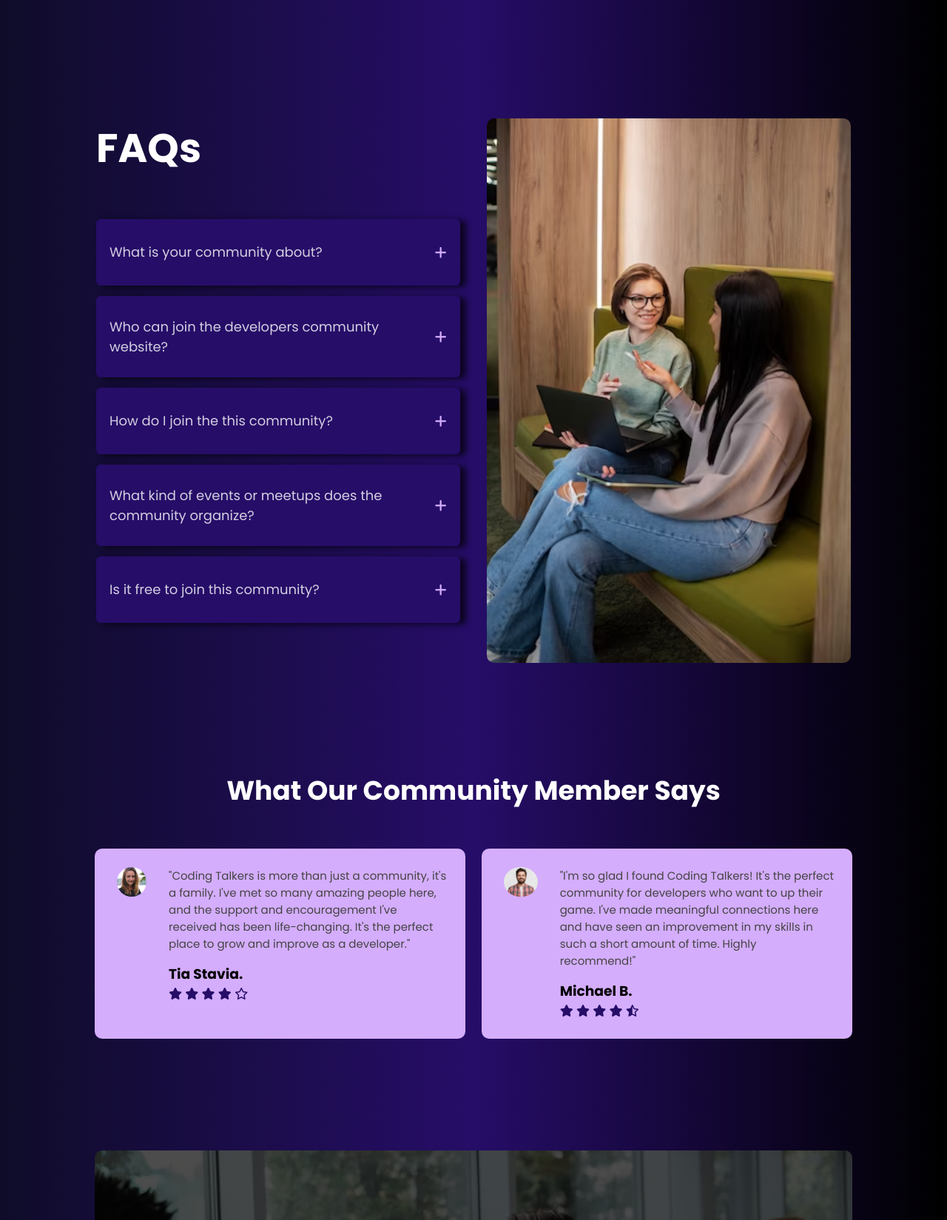
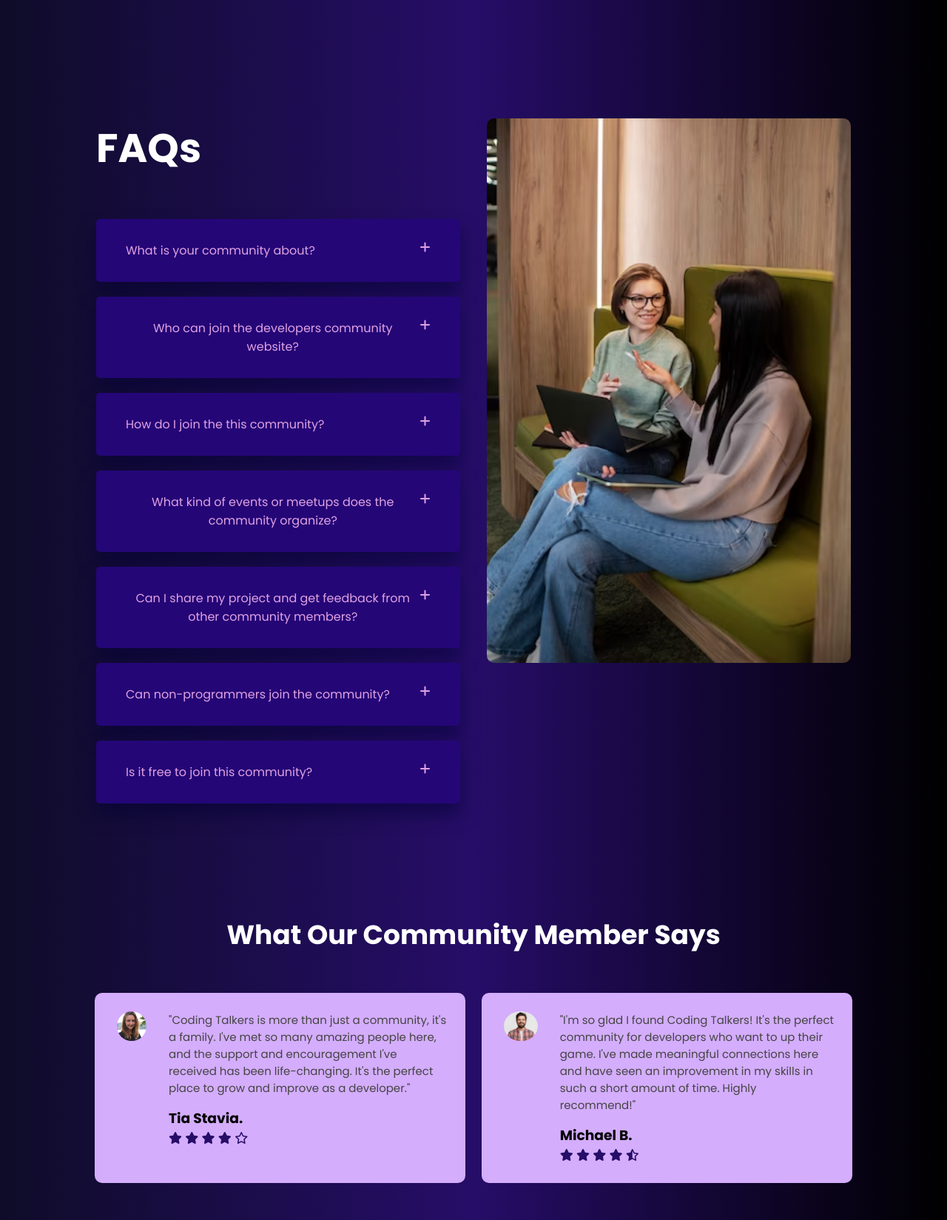
Before and after one commit to neha-nupur/Coding-Talkers, a PHP site: page / in a window 1280 px wide. Shown: the part 2814-4463 px from the top of the page at 74% size. Run offline with PHP 8.4, Linux system fonts and the light colour scheme; some libraries are stand-ins or nearby versions.

Commit message:
accordion added

```diff
--- a/css/styles.css
+++ b/css/styles.css
@@ -437,55 +437,41 @@ video {
   max-width: 600px;
   margin: 0 auto;
 }
-.accordion-item {
-  background-color: #260d68;
-  border-radius: 0.4rem;
-  margin-bottom: 14px;
-  padding: 14px;
-  box-shadow: 0.5rem 2px 0.5rem rgba(0, 0, 0, 0.7);
-}
-.accordion-link {
-  font-size: 18px;
-  color: rgba(255, 255, 255, 0.8);
-  text-decoration: none;
-  background-color: #260d68;
-  width: 100%;
-  display: flex;
-  align-items: center;
-  justify-content: space-between;
-  padding: 14px 4px;
+
+
+.acc-wrapper{
+  background-color: #240677;
+  margin-bottom: 20px;
+  padding: 15px 40px;
+  border-radius: 5px;
+  box-shadow: 0 15px 25px rgba(0, 0, 50, 0.5);
 }
 
-.accordion-link i {
-  color: #d4adfc;
-  padding: 0.5rem;
-}
-.accordion-link .fa-minus {
-  display: none;
+.toggle{
+  width: 100%;
+  background-color: transparent;
+  display: flex;
+  justify-content: space-between;
+  font-size: 16px;
+  color: #e0a2e1;
+  font-weight: 500;
+  border: none;
+  outline: none;
+  cursor: pointer;
+  padding: 15px 0;
 }
 
-.answer {
-  max-height: 0;
+.acc-answer{
+  position: relative;
+  color:#b2b2b2;
+  font-size: 14px;
+  text-align: justify;
+  line-height: 30px;
+  height: 0;
   overflow: hidden;
-  position: relative;
-  background-color: #0c134f;
-  transition: 0.7s;
+  transition: all 1s;
 }
-.answer::before {
-  content: "";
-  position: absolute;
-  width: 0.6rem;
-  height: 90%;
-  background-color: #d4adfc;
-  top: 50%;
-  left: 0;
-  transform: translateY(-50%);
-}
-.answer p {
-  color: rgba(225, 255, 255, 0.6);
-  font-size: 16px;
-  padding: 2rem;
-}
+
 
 /* ------testimonials----- */
 
--- a/index.html
+++ b/index.html
@@ -190,78 +190,96 @@
             <br />
             <div class="faqs-container">
               <div class="accordion">
-                <div class="accordion-item" id="question1">
-                  <a class="accordion-link" href="#question1">
+                <div class="acc-wrapper">
+                  <button class="toggle">
                     What is your community about?
-                    <i class="fa-solid fa-plus"></i>
-                    <i class="fa-solid fa-minus"></i>
-                  </a>
-                  <div class="answer">
+                    <i class="fa-solid fa-plus icon"></i>
+                  </button>
+                  <div class="acc-answer">
                     <p>
-                      Our developers community is a platform for like-minded
-                      individuals to learn, collaborate, and grow together. We
-                      believe that the best way to learn is by doing, and our
-                      community provides a safe and supportive environment for
-                      developers of all levels to work together on projects that
-                      align with their interests.
+                      Our developers community is a platform for like-minded individuals
+                      to learn, collaborate, and grow together. We believe that the best
+                      way to learn is by doing, and our community provides a safe and
+                      supportive environment for developers of all levels to work together
+                      on projects that align with their interests.
                     </p>
                   </div>
                 </div>
-                <div class="accordion-item" id="question2">
-                  <a class="accordion-link" href="#question2">
+                <div class="acc-wrapper">
+                  <button class="toggle">
                     Who can join the developers community website?
-                    <i class="fa-solid fa-plus"></i>
-                    <i class="fa-solid fa-minus"></i>
-                  </a>
-                  <div class="answer">
+                    <i class="fa-solid fa-plus icon"></i>
+                  </button>
+                  <div class="acc-answer">
                     <p>
-                      Our community is open to everyone who is interested in
-                      developing, learning or collaborating with others. Whether
-                      you're a seasoned developer or just getting started, our
-                      community welcomes individuals from all backgrounds and
-                      skill levels.
+                      Our community is open to everyone who is interested in developing,
+                      learning or collaborating with others. Whether you're a seasoned
+                      developer or just getting started, our community welcomes
+                      individuals from all backgrounds and skill levels.
                     </p>
                   </div>
                 </div>
-                <div class="accordion-item" id="question3">
-                  <a class="accordion-link" href="#question3">
+                <div class="acc-wrapper">
+                  <button class="toggle">
                     How do I join the this community?
-                    <i class="fa-solid fa-plus"></i>
-                    <i class="fa-solid fa-minus"></i>
-                  </a>
-                  <div class="answer">
+                    <i class="fa-solid fa-plus icon"></i>
+                  </button>
+                  <div class="acc-answer">
                     <p>
-                      Simply log in to our website and join our social community
-                      channel, where you'll be able to connect with other
-                      members, share your projects, and participate in ongoing
-                      discussions. You'll also receive regular updates on
-                      upcoming events, meetups, and hackathons.
+                      Simply log in to our website and join our social community channel,
+                      where you'll be able to connect with other members, share your
+                      projects, and participate in ongoing discussions. You'll also
+                      receive regular updates on upcoming events, meetups, and hackathons.
                     </p>
                   </div>
                 </div>
-                <div class="accordion-item" id="question4">
-                  <a class="accordion-link" href="#question4">
+                <div class="acc-wrapper">
+                  <button class="toggle">
                     What kind of events or meetups does the community organize?
-                    <i class="fa-solid fa-plus"></i>
-                    <i class="fa-solid fa-minus"></i>
-                  </a>
-                  <div class="answer">
+                    <i class="fa-solid fa-plus icon"></i>
+                  </button>
+                  <div class="acc-answer">
                     <p>
                       Our community organizes a wide range of events and meetups
-                      throughout the year, including hackathons, workshops,
-                      webinars, and social events. We strive to provide our
-                      members with opportunities to learn, share, and grow in a
-                      supportive and collaborative environment.
+                      throughout the year, including hackathons, workshops, webinars, and
+                      social events. We strive to provide our members with opportunities
+                      to learn, share, and grow in a supportive and collaborative
+                      environment.
                     </p>
                   </div>
                 </div>
-                <div class="accordion-item" id="question5">
-                  <a class="accordion-link" href="#question5">
+                <div class="acc-wrapper">
+                  <button class="toggle">
+                    Can I share my project and get feedback from other community members?
+                    <i class="fa-solid fa-plus icon"></i>
+                  </button>
+                  <div class="acc-answer">
+                    <p>
+                      Absolutely! Sharing your projects and getting feedback is one of the
+                      benefits of being a member of our community.
+                    </p>
+                  </div>
+                </div>
+                <div class="acc-wrapper">
+                  <button class="toggle">
+                    Can non-programmers join the community?
+                    <i class="fa-solid fa-plus icon"></i>
+                  </button>
+                  <div class="acc-answer">
+                    <p>
+                      OYes, non-programmers such as designers, product managers, and
+                      entrepreneurs who are interested in collaborating with developers
+                      are welcome to join.
+                    </p>
+                  </div>
+                </div>
+
+                <div class="acc-wrapper">
+                  <button class="toggle">
                     Is it free to join this community?
-                    <i class="fa-solid fa-plus"></i>
-                    <i class="fa-solid fa-minus"></i>
-                  </a>
-                  <div class="answer">
+                    <i class="fa-solid fa-plus icon"></i>
+                  </button>
+                  <div class="acc-answer">
                     <p>Yes, it is free to join this community.</p>
                   </div>
                 </div>
--- a/js/index.js
+++ b/js/index.js
@@ -12,48 +12,33 @@ function hideMenu() {
 
 // ------------Accordion ---------
 
-const accordionLinks = document.querySelectorAll(".accordion-link");
 
-accordionLinks.forEach((link) => {
-  link.addEventListener("click", () => {
-    const accordionItem = link.closest(".accordion-item");
-    const answerEl = accordionItem.querySelector(".answer");
-    if (accordionItem.classList.contains("active")) {
-      // If the item is already active, remove the active state and hide the answer
-      accordionItem.classList.remove("active");
-      answerEl.style.maxHeight = null;
-      link.querySelector(".fa-minus").style.display = "none";
-      link.querySelector(".fa-plus").style.display = "block";
-    } else {
-      // Remove active state from other items and set this item as active
-      accordionLinks.forEach((otherLink) => {
-        if (otherLink !== link) {
-          otherLink.closest(".accordion-item").classList.remove("active");
-          otherLink.nextElementSibling.style.maxHeight = null;
-          otherLink.querySelector(".fa-minus").style.display = "none";
-          otherLink.querySelector(".fa-plus").style.display = "block";
+let toggles = document.getElementsByClassName('toggle');
+let acc_answerDiv = document.getElementsByClassName('acc-answer');
+let icons = document.getElementsByClassName('icon');
+
+for(let i=0; i<toggles.length; i++){
+    toggles[i].addEventListener('click', ()=>{
+        if(parseInt(acc_answerDiv[i].style.height) != acc_answerDiv[i].scrollHeight){
+            acc_answerDiv[i].style.height = acc_answerDiv[i].scrollHeight + "px";
+            toggles[i].style.color = "#fff";
+            icons[i].classList.remove('fa-plus');
+            icons[i].classList.add('fa-minus');
         }
-      });
-      accordionItem.classList.add("active");
-      answerEl.style.maxHeight = answerEl.scrollHeight + "px";
-      link.querySelector(".fa-minus").style.display = "block";
-      link.querySelector(".fa-plus").style.display = "none";
-    }
-  });
-});
+        else {
+            acc_answerDiv[i].style.height = "0px";
+            toggles[i].style.color = "#e0a2e1";
+            icons[i].classList.remove('fa-minus');
+            icons[i].classList.add('fa-plus');
+        }
 
-// Add click event listener to minus icons to collapse the accordion
-const minusIcons = document.querySelectorAll(".accordion-link .fa-minus");
-
-minusIcons.forEach((icon) => {
-  icon.addEventListener("click", (event) => {
-    event.stopPropagation();
-
-    const accordionItem = icon.closest(".accordion-item");
-    const accordionLink = accordionItem.querySelector(".accordion-link");
-    accordionItem.classList.remove("active");
-    accordionItem.querySelector(".answer").style.maxHeight = null;
-    accordionLink.querySelector(".fa-minus").style.display = "none";
-    accordionLink.querySelector(".fa-plus").style.display = "block";
-  });
-});
+        for(let j=0; j<acc_answerDiv.length; j++){
+            if(j!=i){
+                acc_answerDiv[j].style.height = "0px";
+                toggles[j].style.color = "#e0a2e1";
+                icons[j].classList.remove('fa-minus');
+                icons[j].classList.add('fa-plus');
+            }
+        }
+    })
+}
```
